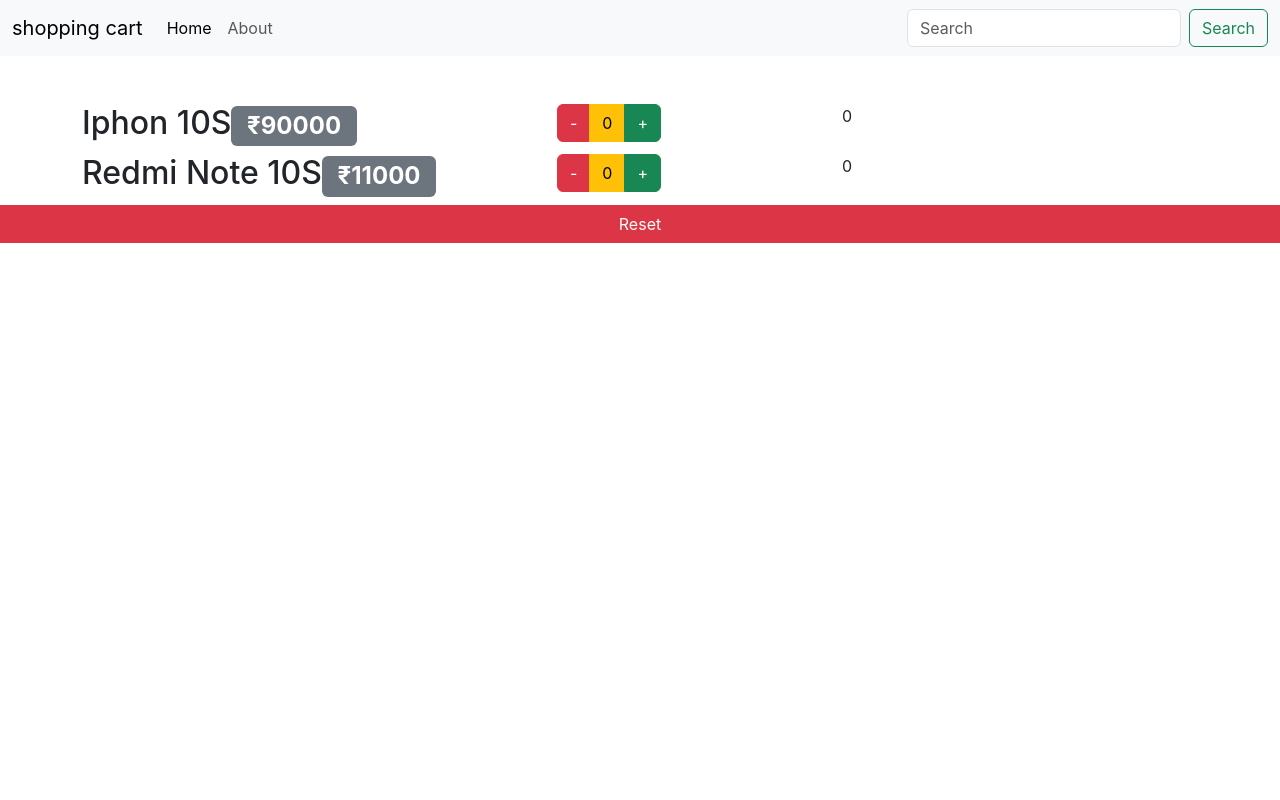
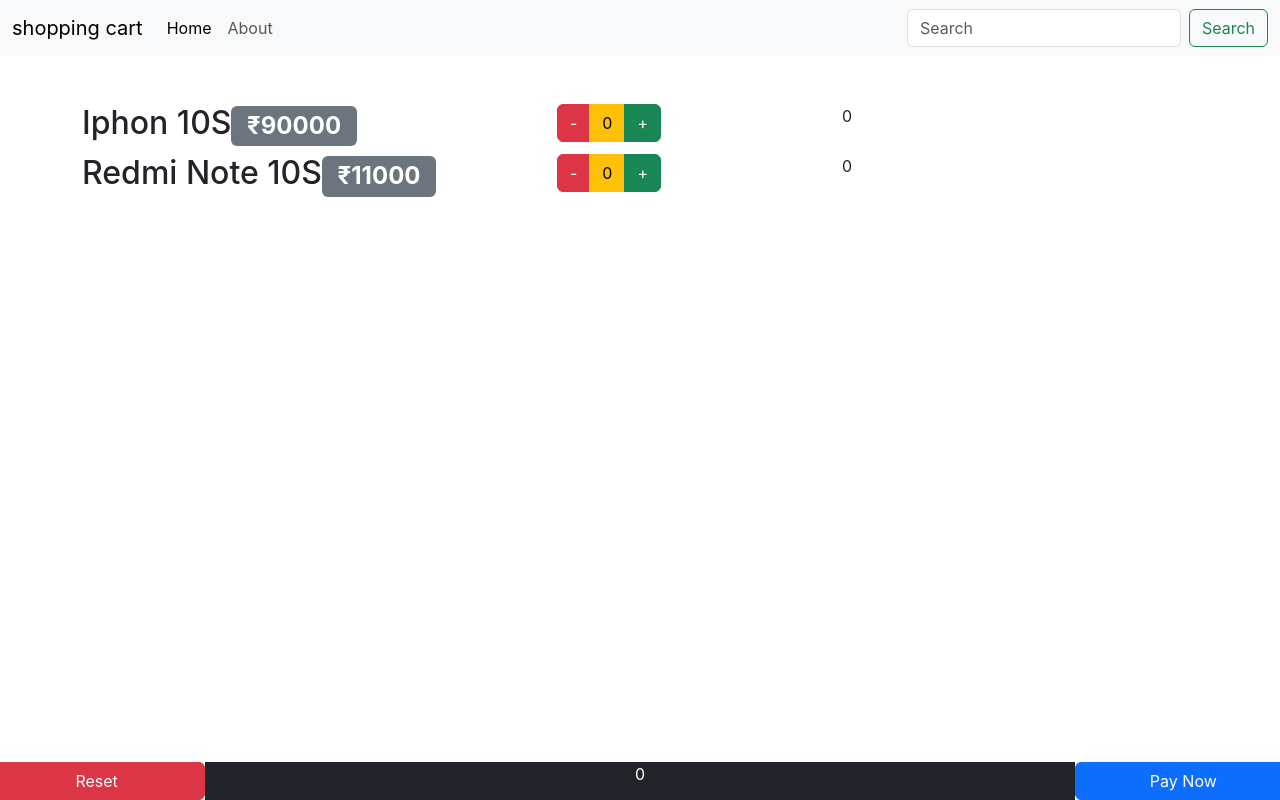
Before and after one commit to satya549/Reactjs, a React (Create React App) app: page / in a window 1280 px wide. Built offline with nearby package versions, Linux system fonts and the light colour scheme.

Commit message:
footer and add totalAmount

```diff
--- a/src/App.js
+++ b/src/App.js
@@ -3,7 +3,7 @@
 import "./App.css";
 import Navbar from "./components/Navbar";
 import ProductList from "./components/ProductList.js";
-import Footer from "./components/Footer.js"
+import Footer from "./components/Footer.js";
 
 function App() {
   const products = [
@@ -20,18 +20,25 @@
   ];
 
   let [productList, setProductList] = useState(products);
+  let [totalAmount, setTotalAmount] = useState(0);
 
   const incrementQuantity = (index) => {
     let newProductlist = [...productList];
+    let newTotalAmount = [totalAmount];
     newProductlist[index].quantity++;
+    newTotalAmount += newProductlist[index].price;
+    setTotalAmount(newTotalAmount);
     setProductList(newProductlist);
   };
 
   const decrementQuantity = (index) => {
     let newProductlist = [...productList];
-    newProductlist[index].quantity > 0
-      ? newProductlist[index].quantity--
-      : (newProductlist[index].quantity = 0);
+    let newTotalAmount = [totalAmount];
+    if (newProductlist[index].quantity > 0) {
+      newProductlist[index].quantity--;
+      newTotalAmount -= newProductlist[index].price;
+    }
+    setTotalAmount(newTotalAmount);
     setProductList(newProductlist);
   };
 
@@ -45,7 +52,7 @@
           decrementQuantity={decrementQuantity}
         />
       </main>
-       <Footer/>
+      <Footer totalAmount={totalAmount} />
     </>
   );
 }
--- a/src/components/Footer.js
+++ b/src/components/Footer.js
@@ -1,12 +1,11 @@
-import React from 'react'
+import React from "react";
 
 export default function Footer(props) {
   return (
-    <div className='row'>
-      <button className='btn btn-danger'>Reset</button>
-      <div>
-        {props.totalAmount}
-      </div>
+    <div className="row fixed-bottom">
+      <button className="btn btn-danger col-2">Reset</button>
+      <div className="col-8 bg-dark text-white text-center">{props.totalAmount}</div>
+      <button className="btn btn-primary col-2">Pay Now</button>
     </div>
-  )
+  );
 }
```
